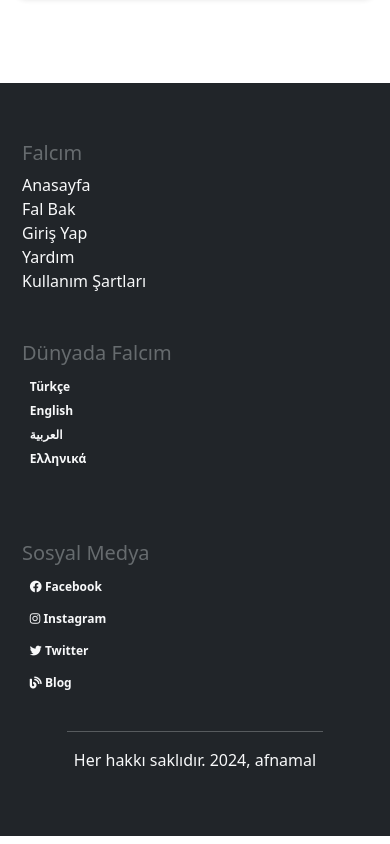
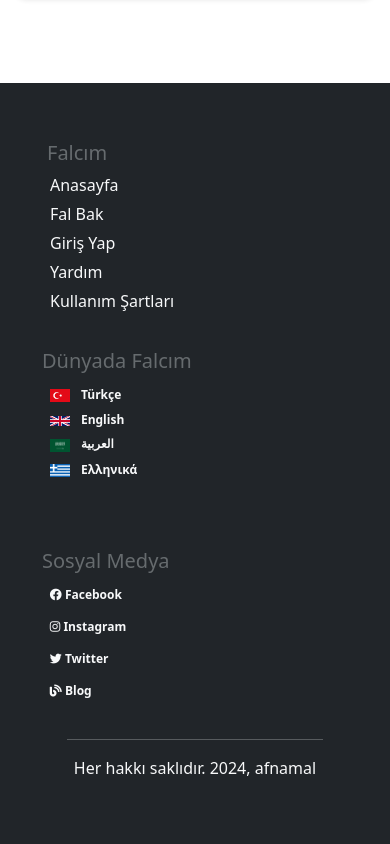
Before and after one commit to afnamal/falcim, a Vue app: page / in a window 390 px wide. Shown: the part 2124-2968 px from the top of the page. Built offline with nearby package versions, Linux system fonts and the light colour scheme; no server answers; the database is empty; what vue-toast-notification would draw is missing.

Commit message:
Update FooterComp.vue

```diff
--- a/src/components/FooterComp.vue
+++ b/src/components/FooterComp.vue
@@ -4,15 +4,15 @@
       <div class="container">
         <div class="footer-content">
           <!-- Section 1: Navigation Links -->
-          <div class="footer-column">
+          <div class="footer-column first">
             <h5>{{ $t('footer.brand') }}</h5>
-            <ul class="list-unstyled" >
-              <li @click="pushHome"><a  class="link-light">{{ $t('footer.links.home') }}</a></li>
-              <li @click="pushLogin('/fal')"><a  class="link-light">{{ $t('footer.links.fortune') }}</a></li>
+            <ul class="list-unstyled">
+              <li @click="pushHome"><a class="link-light">{{ $t('footer.links.home') }}</a></li>
+              <li @click="pushLogin('/fal')"><a class="link-light">{{ $t('footer.links.fortune') }}</a></li>
               <li v-if="!user" @click="pushLogin('/')"><a class="link-light">{{ $t('footer.links.login') }}</a></li>
               <li v-else @click="pushUser"><a class="link-light">{{ $t('footer.links.account') }}</a></li>
-              <li @click="pushHelp"><a  class="link-light">{{ $t('footer.links.help') }}</a></li>
-              <li @click="pushKullanim"><a   class="link-light">{{ $t('footer.links.terms') }}</a></li>
+              <li @click="pushHelp"><a class="link-light">{{ $t('footer.links.help') }}</a></li>
+              <li @click="pushKullanim"><a class="link-light">{{ $t('footer.links.terms') }}</a></li>
             </ul>
           </div>
 
@@ -20,10 +20,18 @@
           <div class="footer-column">
             <h5>{{ $t('footer.globalPresence') }}</h5>
             <div class="column">
-              <a @click="changeLanguage('tr')"  class="badge badge-secondary">{{ $t('languages.turkish') }}</a><br>
-              <a @click="changeLanguage('en')" class="badge badge-secondary">{{ $t('languages.english') }}</a><br>
-              <a @click="changeLanguage('ar')" class="badge badge-secondary">{{ $t('languages.arabic') }}</a><br>
-              <a @click="changeLanguage('gr')" class="badge badge-secondary">{{ $t('languages.greek') }}</a><br>
+              <a @click="changeLanguage('tr')" class="badge badge-secondary">
+                <img src="../assets/tr-flag.png" class="flag-icon" alt="Turkish Flag"/> {{ $t('languages.turkish') }}
+              </a><br>
+              <a @click="changeLanguage('en')" class="badge badge-secondary">
+                <img src="../assets/en-flag.png" class="flag-icon" alt="English Flag"/> {{ $t('languages.english') }}
+              </a><br>
+              <a @click="changeLanguage('ar')" class="badge badge-secondary">
+                <img src="../assets/ar-flag.png" class="flag-icon" alt="Arabic Flag"/> {{ $t('languages.arabic') }}
+              </a><br>
+              <a @click="changeLanguage('gr')" class="badge badge-secondary">
+                <img src="../assets/gr-flag.png" class="flag-icon" alt="Greek Flag"/> {{ $t('languages.greek') }}
+              </a><br>
             </div>
           </div>
 
@@ -51,8 +59,8 @@
 <script>
 import { useRouter } from 'vue-router';
 import { getAuth, onAuthStateChanged } from 'firebase/auth';
-import { useI18n } from 'vue-i18n'; // vue-i18n'den useI18n'ı import edin
-import { ref ,onMounted,onUnmounted} from 'vue';
+import { useI18n } from 'vue-i18n';
+import { ref, onMounted, onUnmounted } from 'vue';
 
 export default {
   setup() {
@@ -60,11 +68,12 @@ export default {
     const auth = getAuth();
     const user = ref(null);
     const isVisible = ref(false);
-    const { locale } = useI18n(); // useI18n hook'undan locale'i alın
+    const { locale } = useI18n();
 
     onAuthStateChanged(auth, (authUser) => {
       user.value = authUser;
     });
+
     const pushLogin = (destination) => {
       if (!user.value) {
         window.sessionStorage.setItem('redirectAfterLogin', destination);
@@ -95,15 +104,17 @@ export default {
       router.push('/');
       window.scrollTo({ top: 0, behavior: 'smooth' });
     };
+
     const changeLanguage = (lang) => {
-      locale.value = lang; // locale'i güncelleyin
+      locale.value = lang;
+    };
 
-    };
     const scrollToTop = () => {
       window.scrollTo({ top: 0, behavior: 'smooth' });
     };
+
     const checkScrollPosition = () => {
-      isVisible.value = window.pageYOffset > 400 ;
+      isVisible.value = window.pageYOffset > 400;
     };
 
     onMounted(() => {
@@ -113,33 +124,57 @@ export default {
     onUnmounted(() => {
       window.removeEventListener('scroll', checkScrollPosition);
     });
-    return{changeLanguage,pushHome,pushUser ,pushKullanim,pushHelp,pushLogin,scrollToTop,isVisible,user}
+
+    return {
+      changeLanguage,
+      pushHome,
+      pushUser,
+      pushKullanim,
+      pushHelp,
+      pushLogin,
+      scrollToTop,
+      isVisible,
+      user,
+    };
   },
-}</script>
+};
+</script>
 
 <style scoped>
 :root {
   --footer-background-color: #343a40;
   --link-color: aliceblue;
 }
+
 .footer-content {
   display: flex;
   justify-content: space-around;
-  align-items: flex-start !important; /* Force alignment */
+  align-items: flex-start !important;
   flex-wrap: wrap;
   padding: 0 30px;
 }
-a{
+
+a {
   cursor: pointer;
 }
-h5{
-  color:rgb(102, 107, 110) ;
+
+h5 {
+  color: rgb(102, 107, 110);
 }
 
 .footer-column {
   flex: 1 1 200px;
   padding: 10px;
-  text-align: left !important; /* Force text alignment */
+  text-align: left !important;
+}
+
+.footer-column ul {
+  padding-left: 0;
+  list-style-type: none;
+}
+
+.footer-column li {
+  margin-bottom: 10px;
 }
 
 @media (max-width: 768px) {
@@ -151,15 +186,25 @@ h5{
   .footer-column {
     text-align: left !important;
     width: 100%;
-    padding-left: 0; /* Sol tarafa boşluk bırakmadan metni hizala */
-    margin-left: -20px; /* Sol kenar boşluğunu kaldır */
+    padding-left: 0;
+    margin-left: 0;
+  }
+
+  .footer-column li {
+    margin-bottom: 5px;
+  }
+
+  .footer-column li a {
+    padding-left: 8px; /* Add padding to the left to align better */
+  }
+  .first h5{
+    padding-left: 5px; /* Add padding to the left to align better */
   }
 }
 
-
 @media (min-width: 992px) {
   .footer-content {
-    margin-left: 200px; /* Apply margin-left only on screens larger than 992px */
+    margin-left: 200px;
   }
 }
 
@@ -168,10 +213,6 @@ h5{
   color: var(--link-color);
   padding: 20px 0;
 }
-
-
-
-
 
 .link-light, .badge-primary, .badge, .social-badge {
   color: var(--link-color);
@@ -220,4 +261,10 @@ h5{
 .back-to-top:focus {
   outline: none;
 }
+
+.flag-icon {
+  width: 20px;
+  height: auto;
+  margin-right: 8px;
+}
 </style>
```
